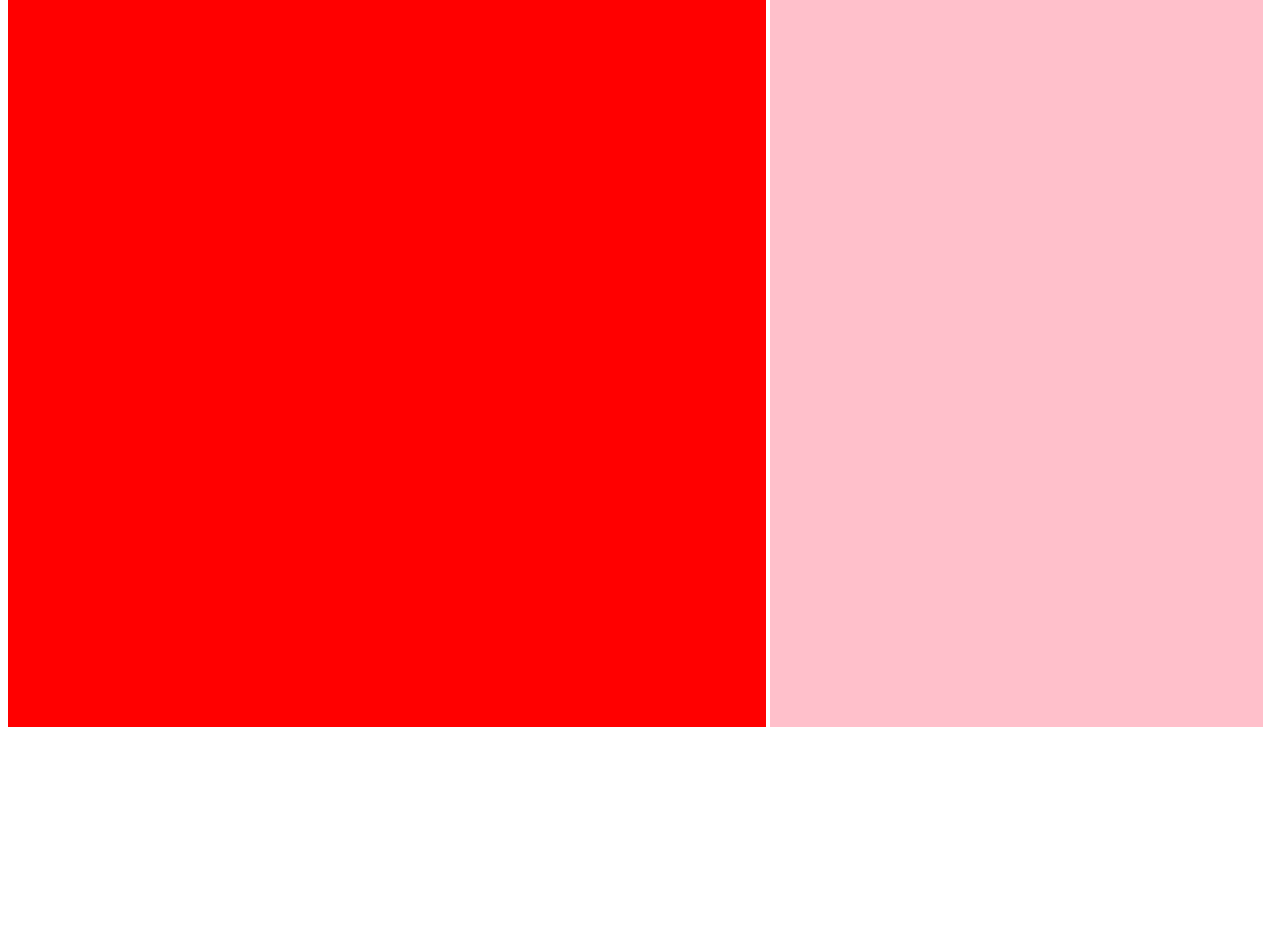
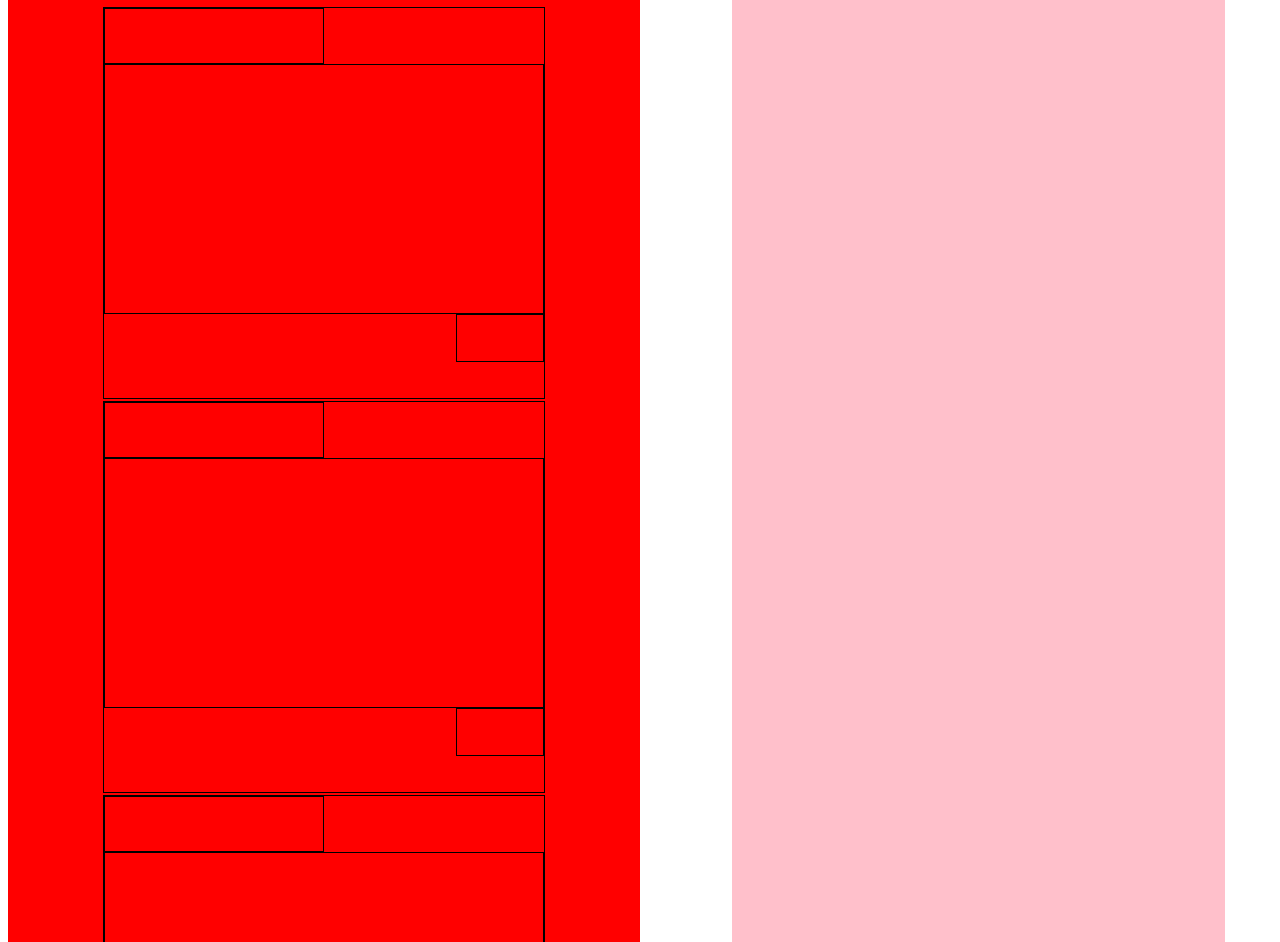
Before and after one commit to martinaricci/REA_UI_developer_test, a plain HTML site: page index.html in a window 1280 px wide. Shown: the part 81-1023 px from the top of the page. Before the commit the page ends 820 px from the top, so only its background shows below. Drawn offline with Linux system fonts and the light colour scheme.

Commit message:
created 2 columns: 'properties' with plain cards inside and 'saved properties'

```diff
--- a/index.html
+++ b/index.html
@@ -9,23 +9,25 @@
 </head>
 <body>
     <div class="properties">
+            <h1>PROPERTIES</h1>
         <div class="card1">
-            <div class="logo"></div>
-            <div class="image"></div>
-            <div class="price"></div>
+            <div class="logo1"></div>
+            <div class="image1"></div>
+            <div class="price1"></div>
         </div>
         <div class="card2">
-            <div class="logo"></div>
-            <div class="image"></div>
-            <div class="price"></div>
+            <div class="logo2"></div>
+            <div class="image2"></div>
+            <div class="price2"></div>
         </div>
         <div class="card3">
-            <div class="logo"></div>
-            <div class="image"></div>
-            <div class="price"></div>
+            <div class="logo3"></div>
+            <div class="image3"></div>
+            <div class="price3"></div>
         </div>
     </div>
     <div class="saved-properties">
+        <h1>SAVED PROPERTIES</h1>
     </div>
 
     <script src="app.js"></script>
--- a/style.css
+++ b/style.css
@@ -4,15 +4,50 @@
 
 .properties {
     background-color: red;
-    width: 60%;
-    height: 100vh;
+    width: 50%;
+    height: 170vh;
+    margin-right: 7%;
     display: inline-block;
 }
 
 .saved-properties {
     background-color: pink;
     width: 39%;
-    height: 100vh;
+    height: 170vh;
     display: inline-block;
 
 }
+
+.card1, .card2, .card3 {
+    border: 1px solid black;
+    width: 70%;
+    height: 49vh;
+    margin: 2px auto;
+}
+
+.logo1, .logo2, .logo3 {
+    border: 1px solid black;
+    width: 50%;
+    height: 7vh;
+}
+
+.image1, .image2, .image3 {
+    border: 1px solid black;
+    width: 100%;
+    height: 250px;
+}
+
+.price1, .price2, .price3 {
+    border: 1px solid black;
+    width: 20%;
+    height: 48px;
+    float: right;
+}
+
+.properties > h1 {
+    text-align: center;
+}
+
+.saved-properties > h1 {
+    text-align: center;
+}
```
